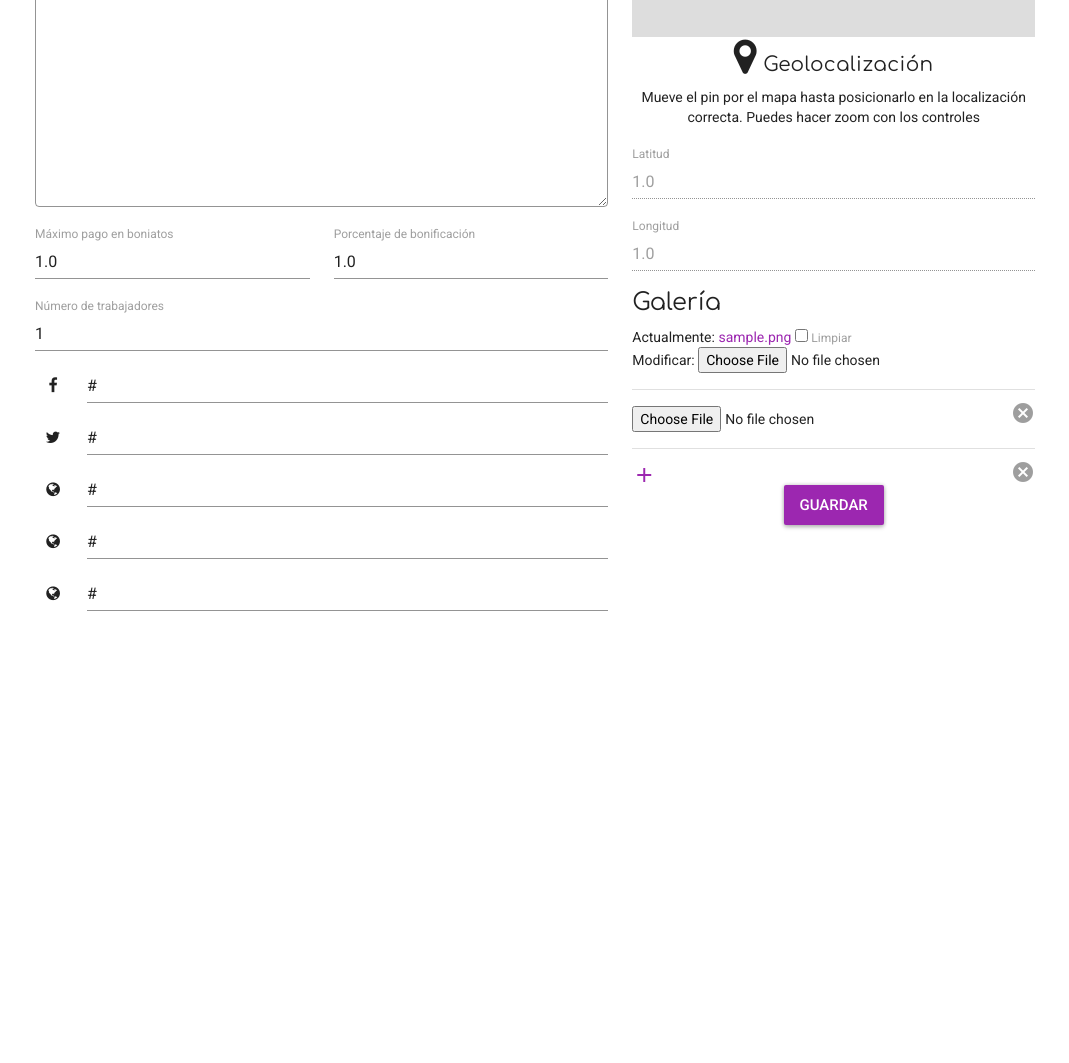
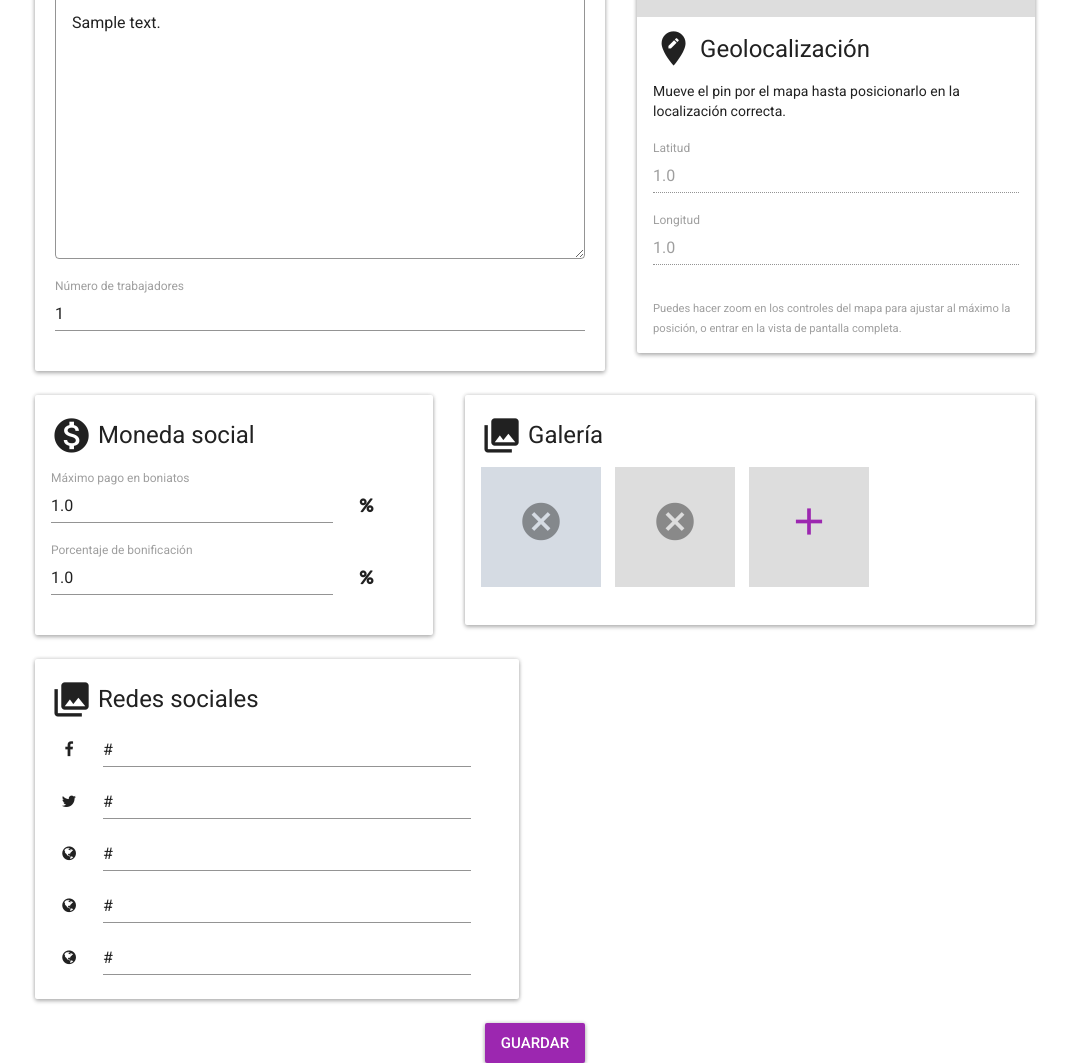
Before and after one commit to Mercado-Social-de-Madrid/eticsAppServer, a Django app: page /entity/00000000-0000-0000-0000-000000000001/ in a window 1280 px wide. Shown: the part 428-1491 px from the top of the page, without its empty margins (105-1174 px from the left). Before the commit the page ends 1039 px from the top, so only its background shows below. Run offline with Django 3.2, Linux system fonts and the light colour scheme; a user stored in the database is signed in; tables that the repository leaves empty hold one stand-in row (values such as "Sample post"); grey boxes marked "Sample" are stand-in pictures; a map, chart or similar area stays blank; some libraries are stand-ins or nearby versions.

Commit message:
Polishing gallery management

```diff
--- a/currency/forms/galleryform.py
+++ b/currency/forms/galleryform.py
@@ -9,6 +9,9 @@ class PhotoGalleryForm(forms.ModelForm):
     class Meta:
         model = GalleryPhoto
         fields = ['order', 'image', 'title']
+        widgets = {
+            'image': forms.FileInput(attrs={}),
+        }
 
     @staticmethod
     def getGalleryFormset(gallery=None):
--- a/static/css/styles.css
+++ b/static/css/styles.css
@@ -4,6 +4,52 @@
     min-height:280px;
 }
 
-h1, h2, h3, h4{
+h1, h2, h3{
     font-family: 'Comfortaa', cursive;
 }
+.gallery-form-photo, .add-row{
+    float: left;
+    margin-right:14px;
+    margin-bottom:14px;
+    text-align:center;
+    vertical-align:top;
+    width: 120px;
+    height:120px;
+    overflow:hidden;
+    background-color:#ddd;
+    position:relative;
+}
+
+.gallery-form-photo i, .add-row i{
+    font-size:45px;
+    position:absolute;
+    width:100%;
+    text-align:center;
+    left:0;
+    top:50%;
+    margin-top:-18px;
+}
+
+.file-field .btn{
+    float: left;
+    height: 60px;
+    width: 60px;
+    line-height: 50px;
+    position:relative;
+    cursor:pointer;
+}
+
+.file-field input[type=file] {
+    position: absolute;
+    top: 0;
+    right: 0;
+    left: 0;
+    bottom: 0;
+    width: 100%;
+    margin: 0;
+    padding: 0;
+    font-size: 20px;
+    cursor: pointer;
+    opacity: 0;
+}
+.file-field input[type=file]:hover{ cursor:pointer;}
--- a/static/js/common.js
+++ b/static/js/common.js
@@ -10,4 +10,19 @@ $(function(){
             order++;
         });
     });
+
+     $(".gallery-form").on('change', '.form-photo > input', function(){
+        console.log("AAAAAA");
+        var input = this;
+        var target = $(input).siblings('img');
+        if (input.files && input.files[0]) {
+            var reader = new FileReader();
+            reader.onload = function (e) {
+                    $(target).attr('src', e.target.result);
+
+            }
+            reader.readAsDataURL(input.files[0]);
+        }
+    });
+
 });
--- a/templates/entity/edit.html
+++ b/templates/entity/edit.html
@@ -18,11 +18,13 @@
 
     <hr>
     {{form.form_errors}}
-    <div class="panel">
-        <i class="fa fa-info panel-icon" aria-hidden="true"></i>
+    <div class="card-deck">
         <div class="size-check visible-md-block visible-lg-block"></div>
         <div class="row">
             <div class="col-md-7">
+                <div class="card mb-4 px-1">
+                    <div class="card-body">
+                    <h4 class="card-title"><i class="material-icons">info</i> Información general</h4>
                     <div class="description">
                         <div class="form-group" data-links="#venue-name">
                             <label>Nombre</label>
@@ -40,31 +42,104 @@
                             {{ form.description }}
                         </div>
 
-                    <div class="row">
-                        <div class="col-sm-6">
                         <div class="form-group">
-                                <label>Máximo pago en boniatos</label>
-                                {{ form.max_percent_payment }}
+                            <label>Número de trabajadores</label>
+                            {{ form.num_workers }}
                         </div>
                     </div>
-
-                        <div class="col-sm-6">
-                            <div class="form-group">
-                                <label>Porcentaje de bonificación</label>
-                                {{ form.bonification_percent }}
                 </div>
                 </div>
             </div>
 
+            <div class="col-md-5">
+                <div class="card mb-4 ">
+                <div id="map" class="map no-resize loading-container">
+                    <i class="fa fa-circle-o-notch fa-spin fa-3x fa-fw loading-spinner"></i>
+                    <span class="sr-only">Loading...</span>
+                </div>
+
+                <div class="card-body px-3">
+                        <h4 class="card-title"><i class="material-icons">edit_location</i> Geolocalización</h4>
+                        <p class="card-text">Mueve el pin por el mapa hasta posicionarlo en la localización correcta.</p>
+                        <div class="form-group">
+                            <label>Latitud</label>
+                            {{ form.latitude }}
+                            {% if form.latitude.errors %} <div class="alert alert-danger"> {{form.latitude.errors}}</div> {% endif %}
+                        </div>
+                        <div class="form-group">
+                            <label>Longitud</label>
+                            {{ form.longitude }}
+                            {% if form.longitude.errors %} <div class="alert alert-danger"> {{form.longitude.errors}}</div> {% endif %}
+                        </div>
+                </div>
+
+                <div class="card-footer">
+                  <small class="text-muted">Puedes hacer zoom en los controles del mapa para ajustar al máximo la posición, o entrar en la vista de pantalla completa.</small>
+                </div>
+                </div>
+
+            </div>
+
+            <div class="col-md-5">
+                <div class="card mb-4 ">
+                    <div class="card-body">
+                        <div class="card-title"><i class="material-icons">monetization_on</i> Moneda social</div>
+                        <div class="row">
+                            <div class="col-sm-6 col-md-11">
+                                <div class="form-group">
+                                    <label>Máximo pago en boniatos</label>
+                                    <div class="input-group">
+                                            {{ form.max_percent_payment }}
+                                            <span class="input-group-addon"><i class="fa fa-percent" aria-hidden="true"></i></span>
+                                    </div>
+                                </div>
+                            </div>
+
+                            <div class="col-sm-6 col-md-11">
+                                <div class="form-group">
+                                    <label>Porcentaje de bonificación</label>
+                                    <div class="input-group">
+                                        {{ form.bonification_percent }}
+                                        <span class="input-group-addon"><i class="fa fa-percent" aria-hidden="true"></i></span>
+                                    </div>
+
+                                </div>
+                            </div>
+                        </div>
+                    </div>
+                </div>
+            </div>
+
+            <div class="col-md-7">
+                <div class="card mb-4">
+                    <div class="card-body">
+                        <div class="card-title"><i class="material-icons">photo_library</i> Galería </div>
+                        {{ gallery_formset.management_form }}
+                        {% for gallery_form in gallery_formset %}
+                            <div class="gallery-form-photo file-field">
+                             {% if gallery_formset.can_delete %}
+                                {{ gallery_form.DELETE }}
+                            {% endif %}
+                                <div class="form-photo">
+                                    <img src="{{gallery_form.image.value.url}}">
+                                    {{ gallery_form.image }}
+                                </div>
+                            {{ gallery_form.order.as_hidden }}
+
+                            {{ gallery_form.title.as_hidden }}
+                                </div>
+
+                        {% endfor %}
+                    </div>
+                </div>
+
+            </div>
 
 
-
-                    <div class="form-group">
-                        <label>Número de trabajadores</label>
-                        {{ form.num_workers }}
-                    </div>
-
-                    <div class="social-links">
+            <div class="col-md-6">
+                <div class="card mb-4">
+                    <div class="social-links card-body pr-5">
+                        <div class="card-title"><i class="material-icons">photo_library</i> Redes sociales</div>
                         <div class="form-group">
                         <div class="input-group">
                           <span class="input-group-addon" data-toggle="tooltip" data-placement="bottom" title="Página de Facebook"><i class="fa fa-facebook " aria-hidden="true"></i></span>
@@ -99,51 +174,15 @@
                     </div>
                 </div>
             </div>
-            <div class="col-md-5">
-                <div id="map" class="map no-resize loading-container">
-                    <i class="fa fa-circle-o-notch fa-spin fa-3x fa-fw loading-spinner"></i>
-                    <span class="sr-only">Loading...</span>
-                </div>
-
-                <div class="description">
-                        <h4 class="text-center"><i class="fa fa-map-marker fa-2x" aria-hidden="true"></i> Geolocalización</h4>
-                        <p class="text-center">Mueve el pin por el mapa hasta posicionarlo en la localización correcta. Puedes hacer zoom con los controles</p>
-                        <div class="form-group">
-                            <label>Latitud</label>
-                            {{ form.latitude }}
-                            {% if form.latitude.errors %} <div class="alert alert-danger"> {{form.latitude.errors}}</div> {% endif %}
-                        </div>
-                        <div class="form-group">
-                            <label>Longitud</label>
-                            {{ form.longitude }}
-                            {% if form.longitude.errors %} <div class="alert alert-danger"> {{form.longitude.errors}}</div> {% endif %}
-                        </div>
-                </div>
-
-                <h3>Galería</h3>
-                {{ gallery_formset.management_form }}
-                {% for gallery_form in gallery_formset %}
-                    <div class="gallery-form-photo">
-                     {% if gallery_formset.can_delete %}
-                        {{ gallery_form.DELETE }}
-                    {% endif %}
-                    {{ gallery_form.order.as_hidden }}
-                    {{ gallery_form.image }}
-                    {{ gallery_form.title.as_hidden }}
-                        <hr>
-                        </div>
-
-                {% endfor %}
-                <div class="description text-center">
-                    <button type="submit" class="right-margin left-margin btn btn-primary btn-lg">{% if is_new %} Crear espacio {% else %} Guardar {% endif %}</button>
-                </div>
 
        </div>
     </div>
 
     </div>
 
-
+    <div class="description text-center">
+                    <button type="submit" class="right-margin left-margin btn btn-primary btn-lg">{% if is_new %} Crear espacio {% else %} Guardar {% endif %}</button>
+                </div>
 
 </div>
 </form>
```
Lines whose indentation alone changed are shown as unchanged.
